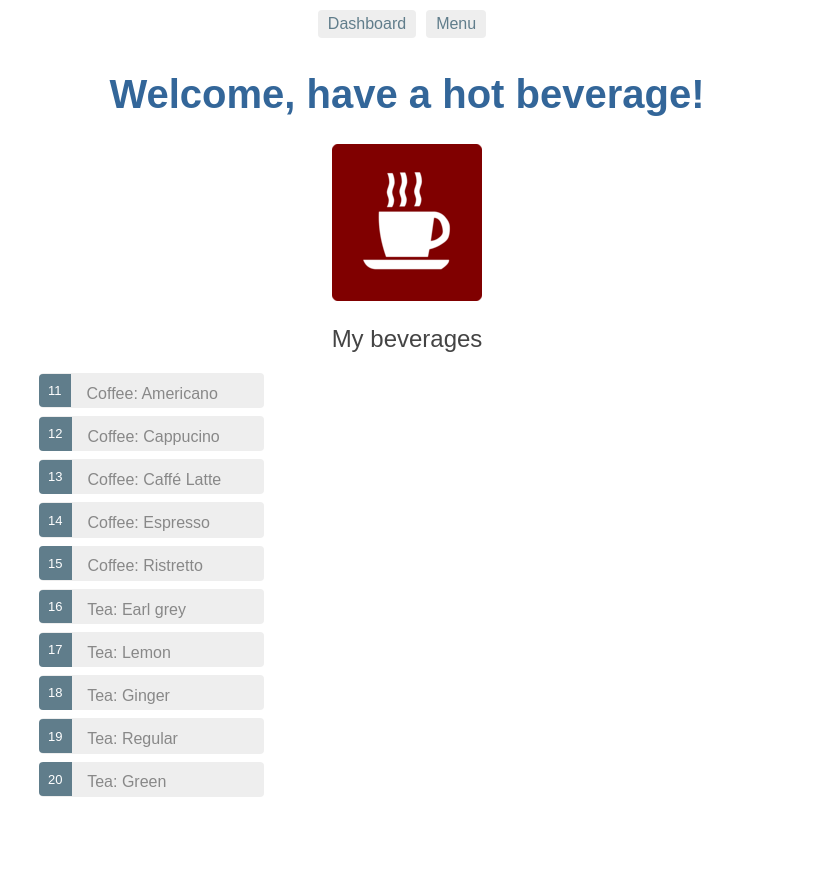
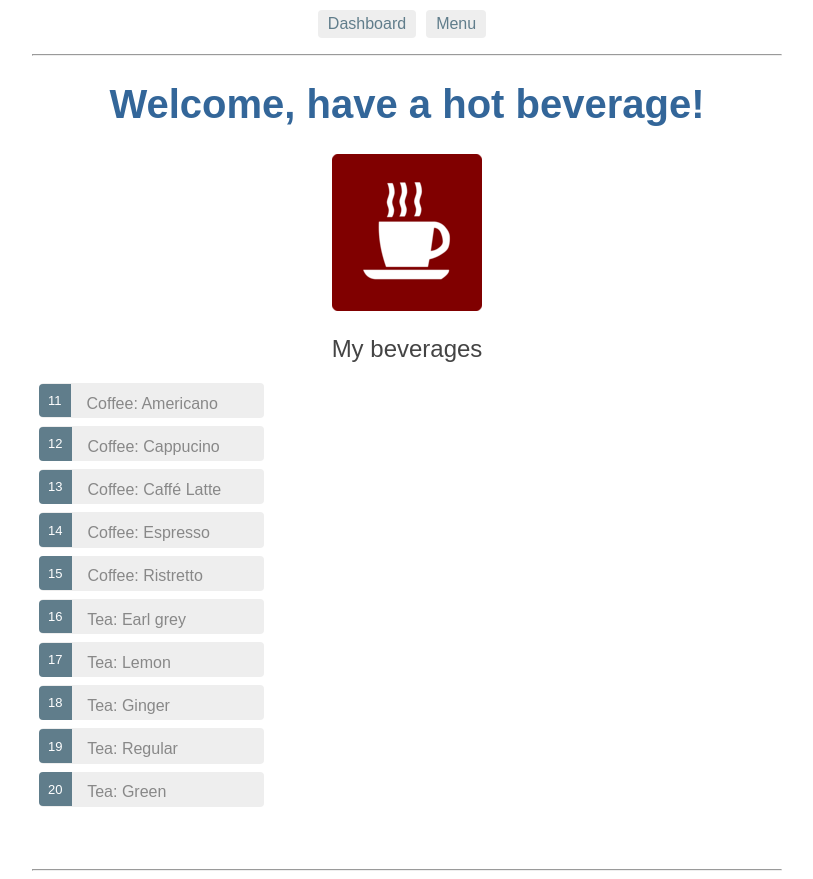
Before and after one commit to ImranK1506/Angular2-coffeeApp, an Angular app: page / in a window 1280 px wide. Shown: the whole page, without its empty margins (233-1046 px from the left). Before the commit the page ends 829 px from the top, so only its background shows below. Built offline with nearby package versions, Linux system fonts and the light colour scheme.

Commit message:
added some hr's under nav and footer

```diff
--- a/src/app/app.component.html
+++ b/src/app/app.component.html
@@ -3,6 +3,7 @@
   <a href="#">Dashboard</a>
   <a href="#">Menu</a>
 </nav>
+<hr>
   <div style="text-align:center">
     <h1>
       Welcome, {{title}}!
--- a/src/app/beverages/beverage-detail/beverage-detail.component.html
+++ b/src/app/beverages/beverage-detail/beverage-detail.component.html
@@ -6,3 +6,5 @@
       <input [(ngModel)]="beverage.name" placeholder="name"/>
     </div>
   </div>
+  <br>
+  <hr>
```
